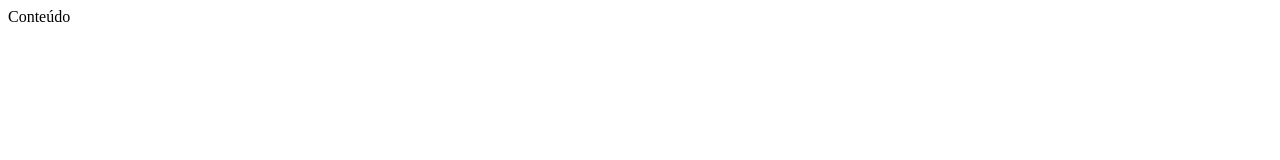
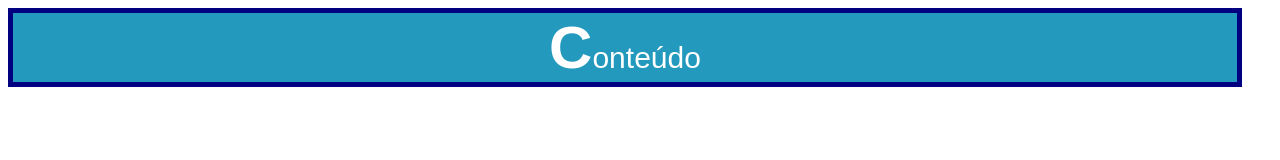
Before and after one commit to WellysonP/Pagina_HTML, a plain HTML site: page css/anatomia.html in a window 1280 px wide. Drawn offline with Linux system fonts and the light colour scheme.

Commit message:
estrutura do css

```diff
--- a/css/anatomia.html
+++ b/css/anatomia.html
@@ -5,12 +5,31 @@
     <meta charset="UTF-8">
     <title>Anatomia CSS</title>
     <style>
-        /* ... */
+        .seletor{
+            color: #fff;
+            font-size: 30px;
+            font-family: Arial, Helvetica, sans-serif;
+            text-align: center;
+            border: solid 5px navy; /* shorthand property*/
+            width: calc(100% - 40px);
+            background-color: rgb(34, 153, 189);
+        }
+
+         /*Usando uma pseudo classe*/
+         .seletor:hover{ /*Usado para mudar parametros quando passar o mouse por cima*/
+            background-color: orangered;
+         }
+
+         /*Usando pseudo elemento*/
+         .seletor::first-letter{ /*Modifica parametros da primeira letra... Note que o pseuElemento usa "::" */
+            font-size: 60px;
+            font-weight: bold;
+         }
     </style>
 </head>
 
 <body>
-    <div class="selector">Conteúdo</div>
+    <div class="seletor">Conteúdo</div>
 </body>
 
 </html>
```
